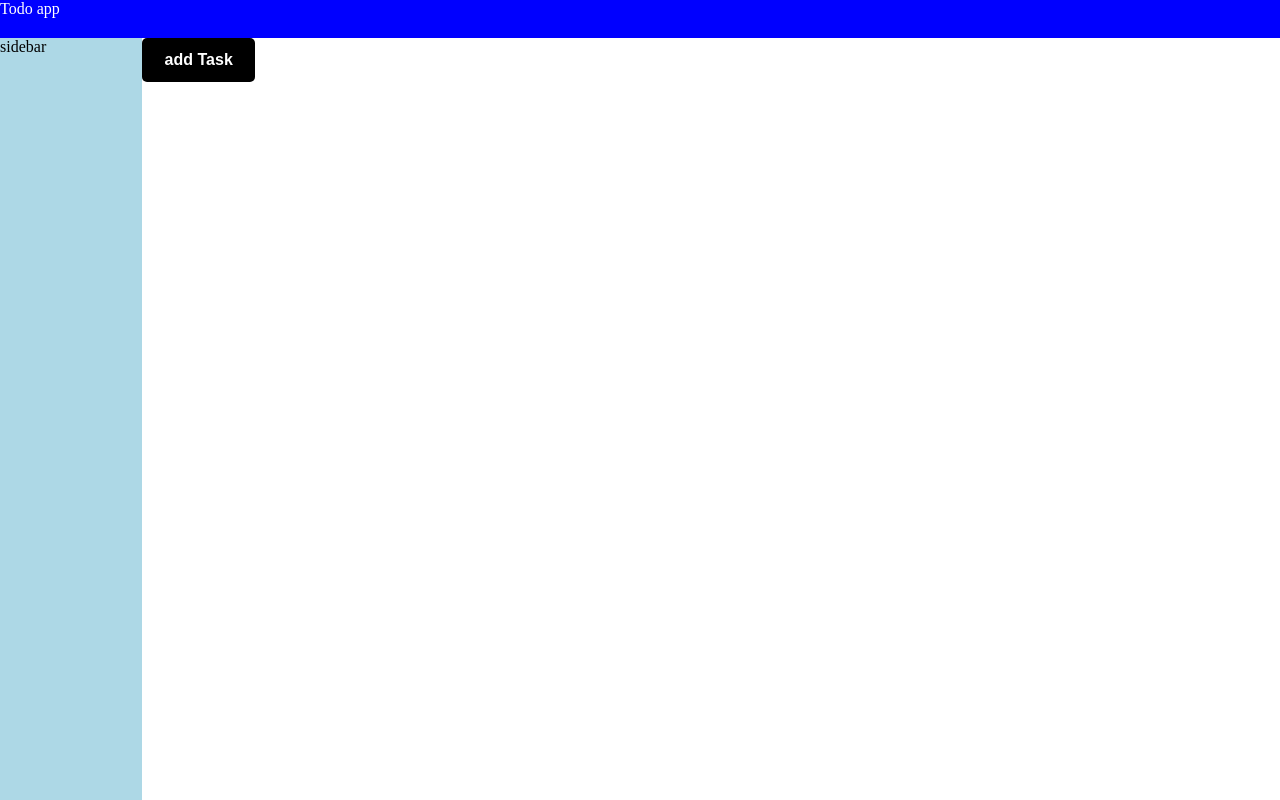
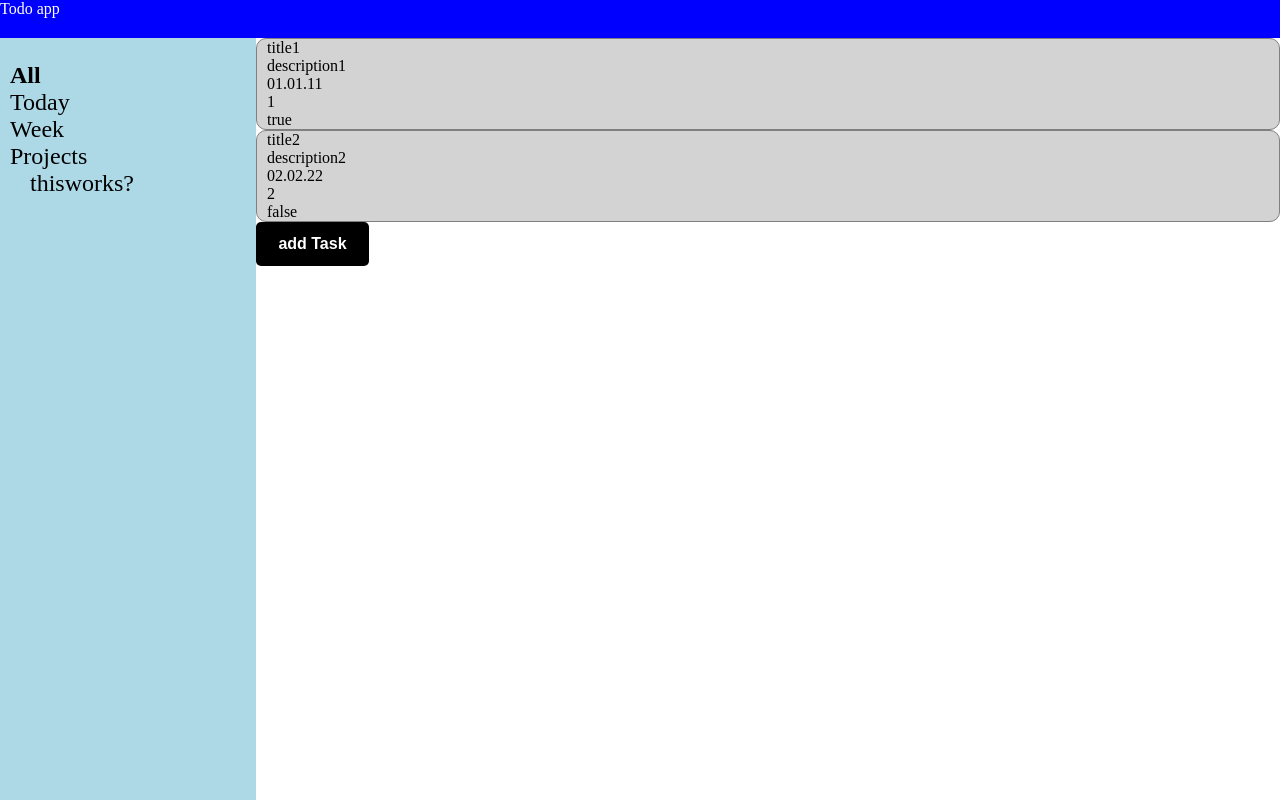
Before and after one commit to Andr-e-acute/Odin-TodoList, a website with bundled scripts: page dist/index.html in a window 1280 px wide. Built offline with nearby package versions, Linux system fonts and the light colour scheme.

Commit message:
adding Task now displayes the added task

```diff
--- /dev/null
+++ b/src/Libarian.js
@@ -0,0 +1,14 @@
+import { tempStorage } from "./storage";
+
+// Libarian creates an Array of Task
+function createTaskList(period = "not choosen") {
+  console.log(`create a taskList with:${period} tasks`);
+  if (period === "all") {
+    return tempStorage;
+  } else
+    return [
+      { title: "something went wrong ", description: "libarian messed up" },
+    ];
+}
+
+export { createTaskList };
--- a/src/index.js
+++ b/src/index.js
@@ -6,12 +6,13 @@ import { createTask } from "./tasks";
 // const test = (document.querySelector("#test").textContent = "index.js works");
 
 // test add amd remove test task
-let testTask = createTask("newTask", "a test ", " 22.02.02", "2", true);
+// let testTask = createTask("newTask", "a test ", " 22.02.02", "2", true);
 
-addTaskTemp(testTask);
-deleteTaskTemp(testTask);
+// addTaskTemp(testTask);
+// deleteTaskTemp(testTask);
 
 
 
 // not testing------------------------------------------
+// first load:
 createEventListener();
--- a/src/input.js
+++ b/src/input.js
@@ -1,5 +1,7 @@
 import { addTaskTemp } from "./storage";
 import { createTask } from "./tasks";
+
+import { changeActive, displayTasks } from "./manageDom";
 
 const createEventListener = () => {
   // show taskForm btn
@@ -10,7 +12,7 @@ const createEventListener = () => {
 
   // close newTaskFrom btn
   const closeTasksBtn = document.querySelector(".closeTaskForm");
-  closeTasksBtn.addEventListener("click", hiddeTaskForm);
+  closeTasksBtn.addEventListener("click", hideTaskForm);
 
   //submit TaskForm btn
   const submitTask = document.querySelector(".submitTask");
@@ -18,32 +20,40 @@ const createEventListener = () => {
     e.preventDefault();
     submitTaskForm(e);
   });
+
+  //sidebar
+  const categories = document.querySelectorAll("nav li");
+  categories.forEach((category) => {
+    category.addEventListener("click", (e) => {
+      changeActive(e.target);
+    });
+  });
 };
 
 function showTaskForm() {
   const taskForm = document.querySelector(".newTaskForm");
   taskForm.classList.remove("hidden");
 }
-function hiddeTaskForm() {
+function hideTaskForm() {
   const taskForm = document.querySelector(".newTaskForm");
   taskForm.classList.add("hidden");
 }
 function submitTaskForm(e) {
   const form = e.target.closest("form");
-        //todo don't like it
+  //todo don't like it DRY
   const title = form.querySelector("#task-title").value;
-  form.querySelector("#task-title").value='';
+  form.querySelector("#task-title").value = "";
   const description = form.querySelector("#task-description").value;
-  form.querySelector("#task-description").value='';
+  form.querySelector("#task-description").value = "";
   const dueDate = form.querySelector("#task-dueDate").value;
-  form.querySelector("#task-dueDate").value='';
+  form.querySelector("#task-dueDate").value = "";
   const priority = form.querySelector("#task-priority").value;
-  form.querySelector("#task-priority").value='High';
+  form.querySelector("#task-priority").value = "High";
 
+  const task = createTask(title, description, dueDate, priority);
 
-  const task=createTask(title,description,dueDate,priority)
-
-  addTaskTemp(task)
-  hiddeTaskForm()
+  addTaskTemp(task);
+  displayTasks()
+  hideTaskForm();
 }
 export { createEventListener };
--- /dev/null
+++ b/src/manageDom.js
@@ -0,0 +1,36 @@
+// createDOM.js creates/display DOM elements
+import { createTaskList } from "./Libarian";
+
+const allCategory = document.querySelector("[data-tasks='all']");
+let currentActive;
+
+function changeActive(target) {
+  currentActive = document.querySelector("#sidebar>ul .active") ?? allCategory;
+  currentActive.classList.remove("active");
+  target.classList.add("active");
+  currentActive=target
+  displayTasks()
+}
+function displayTasks() {
+  const taskList=createTaskList(currentActive.dataset.tasks)
+  const taskContainer = document.getElementById("todos");
+  taskContainer.textContent = "";
+  taskList.forEach((task) => {
+    const todo = document.createElement("div");
+    todo.classList.add("task");
+
+    // only for now to see all properties
+    for (const key in task) {
+      const property = document.createElement("div");
+      property.classList = key;
+      property.textContent = task[key];
+      todo.appendChild(property);
+    } // ------------------------------
+
+    taskContainer.appendChild(todo);
+  });
+}
+
+changeActive(allCategory);
+
+export { displayTasks, changeActive };
```
Also changed, not shown: thoughts.md (+1 -7 lines), dist/index.html, dist/style.css.
